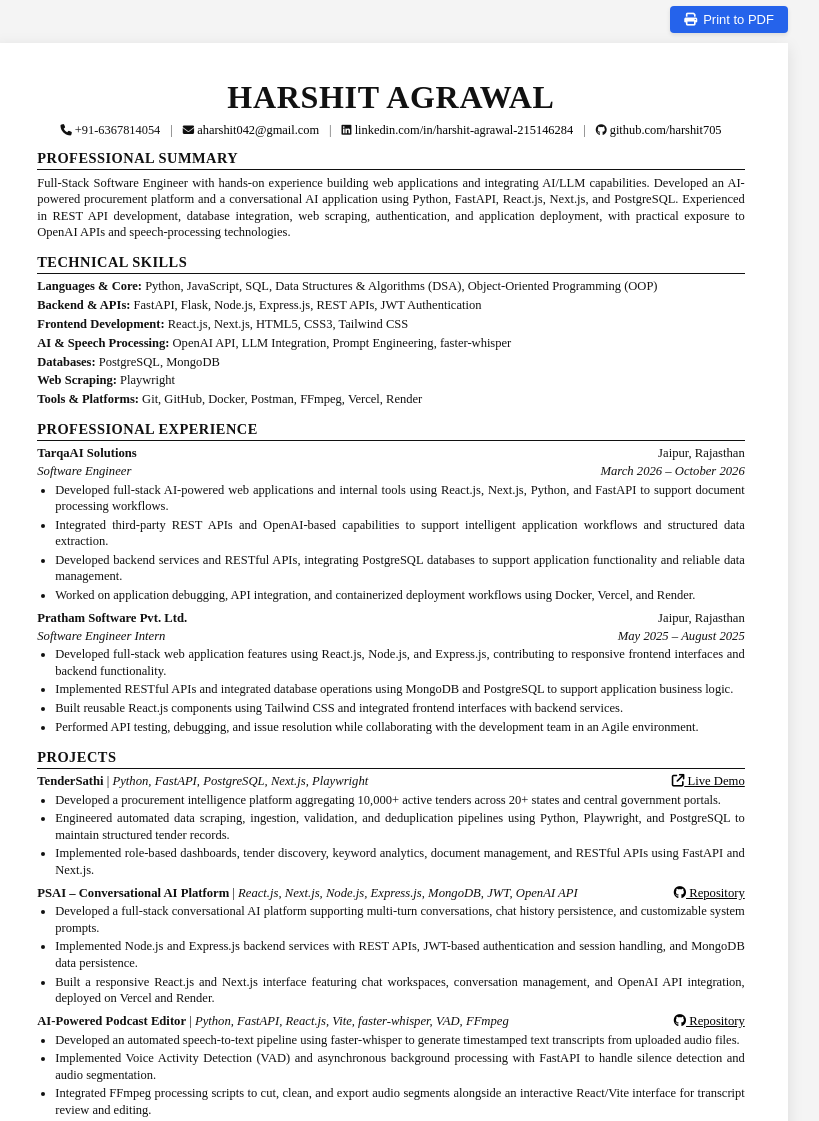
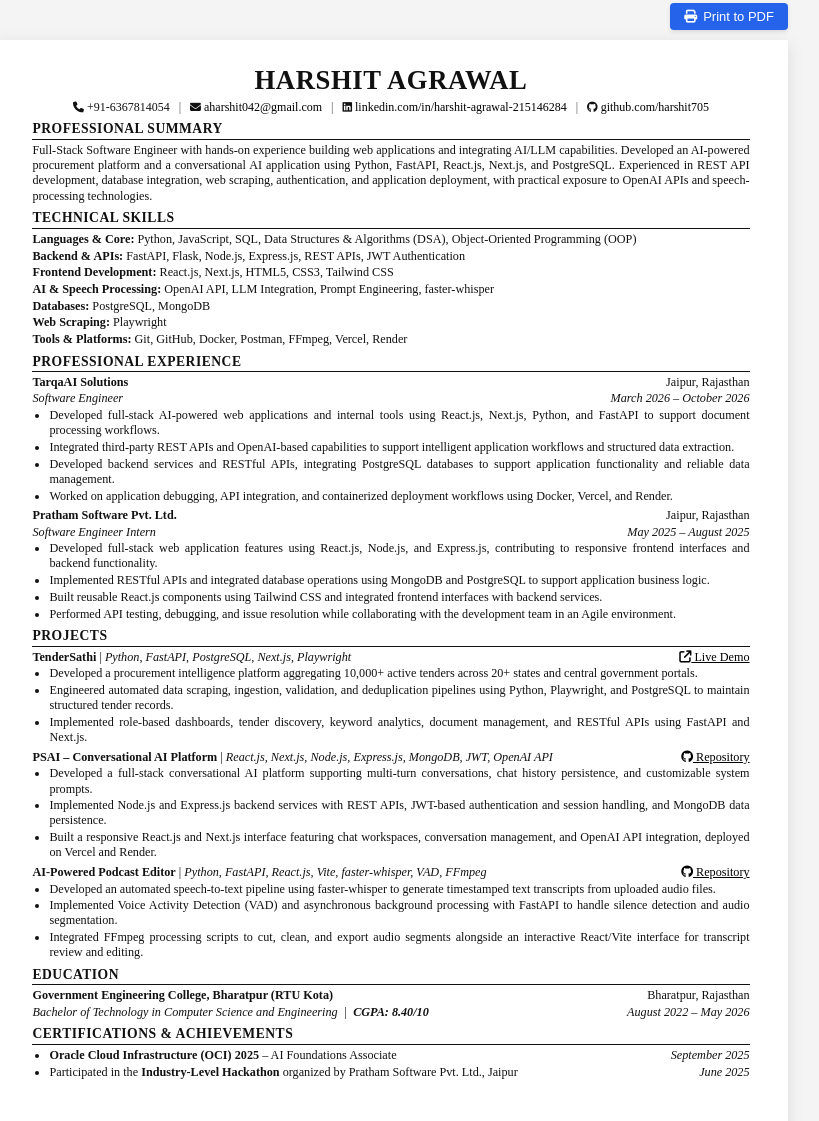
Before and after one commit to harshit705/Harshit-Resume-, a plain HTML site: page index.html in a window 1280 px wide. Shown: the part 9-1130 px from the top of the page, without its empty margins (249-1068 px from the left). Drawn offline with Linux system fonts and the light colour scheme.

Commit message:
Optimize print margins and vertical spacing for strict 1-page A4 PDF output

```diff
--- a/index.html
+++ b/index.html
@@ -7,7 +7,7 @@
   <style>
     @page {
       size: A4 portrait;
-      margin: 0.32in 0.42in;
+      margin: 0.22in 0.38in 0.20in 0.38in;
     }
     * {
       box-sizing: border-box;
@@ -17,17 +17,17 @@
     body {
       font-family: "Times New Roman", Times, serif;
       color: #111;
-      line-height: 1.30;
-      font-size: 9.5pt;
+      line-height: 1.25;
+      font-size: 9.15pt;
       background: #f4f4f4;
-      padding: 15px 0;
+      padding: 12px 0;
     }
     .page {
       background: #fff;
       width: 8.27in;
       min-height: 11.69in;
       margin: 0 auto;
-      padding: 0.35in 0.45in 0.32in 0.45in;
+      padding: 0.25in 0.40in 0.20in 0.40in;
       box-shadow: 0 4px 15px rgba(0, 0, 0, 0.1);
     }
     @media print {
@@ -51,49 +51,49 @@
     }
     header {
       text-align: center;
-      margin-bottom: 11px;
+      margin-bottom: 6px;
     }
     header h1 {
-      font-size: 24pt;
+      font-size: 20pt;
       font-weight: bold;
       text-transform: uppercase;
-      letter-spacing: 0.7px;
-      margin-bottom: 4px;
+      letter-spacing: 0.6px;
+      margin-bottom: 3px;
     }
     .contact-line {
-      font-size: 9.3pt;
+      font-size: 9.0pt;
       display: flex;
       justify-content: center;
       align-items: center;
-      gap: 10px;
+      gap: 9px;
       flex-wrap: wrap;
     }
     .contact-line i {
-      font-size: 8.5pt;
+      font-size: 8.2pt;
     }
     .divider {
       color: #555;
     }
     section {
-      margin-bottom: 12.5px;
+      margin-bottom: 6.5px;
     }
     section:last-child {
       margin-bottom: 0;
     }
     h2 {
-      font-size: 10.8pt;
+      font-size: 10.2pt;
       font-variant: small-caps;
       text-transform: uppercase;
       letter-spacing: 0.5px;
-      border-bottom: 1.2px solid #111;
-      padding-bottom: 1px;
-      margin-bottom: 4.5px;
+      border-bottom: 1.1px solid #111;
+      padding-bottom: 0.5px;
+      margin-bottom: 3px;
       font-weight: bold;
     }
     .summary-text {
-      font-size: 9.4pt;
+      font-size: 9.15pt;
       text-align: justify;
-      line-height: 1.32;
+      line-height: 1.25;
     }
     .row {
       display: flex;
@@ -114,13 +114,13 @@
       border: 0;
     }
     .subheading {
-      margin-bottom: 7px;
+      margin-bottom: 4.5px;
     }
     .subheading:last-child {
       margin-bottom: 0;
     }
     .company-title, .role-row {
-      margin-bottom: 1.5px;
+      margin-bottom: 1px;
     }
     .bold {
       font-weight: bold;
@@ -136,14 +136,14 @@
     }
     ul {
       list-style-type: disc;
-      padding-left: 18px;
-      margin-top: 2px;
-      margin-bottom: 2px;
+      padding-left: 17px;
+      margin-top: 1.5px;
+      margin-bottom: 1.5px;
     }
     li {
-      margin-bottom: 2.5px;
-      font-size: 9.4pt;
-      line-height: 1.30;
+      margin-bottom: 1.6px;
+      font-size: 9.15pt;
+      line-height: 1.24;
       text-align: justify;
     }
     .skills-list {
@@ -152,21 +152,21 @@
       margin: 0;
     }
     .skills-list li {
-      margin-bottom: 2.5px;
-      font-size: 9.4pt;
-      line-height: 1.30;
+      margin-bottom: 1.6px;
+      font-size: 9.15pt;
+      line-height: 1.24;
       text-align: left;
     }
     .cert-list {
       list-style-type: disc;
-      padding-left: 18px;
-      margin-top: 2px;
+      padding-left: 17px;
+      margin-top: 1.5px;
       margin-bottom: 0;
     }
     .cert-list li {
-      margin-bottom: 2.5px;
-      font-size: 9.4pt;
-      line-height: 1.30;
+      margin-bottom: 1.6px;
+      font-size: 9.15pt;
+      line-height: 1.24;
       text-align: left;
     }
     .actions-bar {
@@ -260,7 +260,7 @@
         </ul>
       </div>
 
-      <div class="subheading" style="margin-top: 7px;">
+      <div class="subheading" style="margin-top: 4.5px;">
         <div class="row company-title">
           <span class="bold">Pratham Software Pvt. Ltd.</span>
           <span class="separator"> | </span>
@@ -299,7 +299,7 @@
       </div>
 
       <!-- 2. PSAI (Conversational AI Platform) -->
-      <div class="subheading" style="margin-top: 5px;">
+      <div class="subheading" style="margin-top: 3.5px;">
         <div class="row">
           <span><strong class="bold">PSAI – Conversational AI Platform</strong> | <em>React.js, Next.js, Node.js, Express.js, MongoDB, JWT, OpenAI API</em></span>
           <span class="separator"> | </span>
@@ -313,7 +313,7 @@
       </div>
 
       <!-- 3. AI Podcast Editor (Speech Processing & Media Engineering) -->
-      <div class="subheading" style="margin-top: 5px;">
+      <div class="subheading" style="margin-top: 3.5px;">
         <div class="row">
           <span><strong class="bold">AI-Powered Podcast Editor</strong> | <em>Python, FastAPI, React.js, Vite, faster-whisper, VAD, FFmpeg</em></span>
           <span class="separator"> | </span>
```
